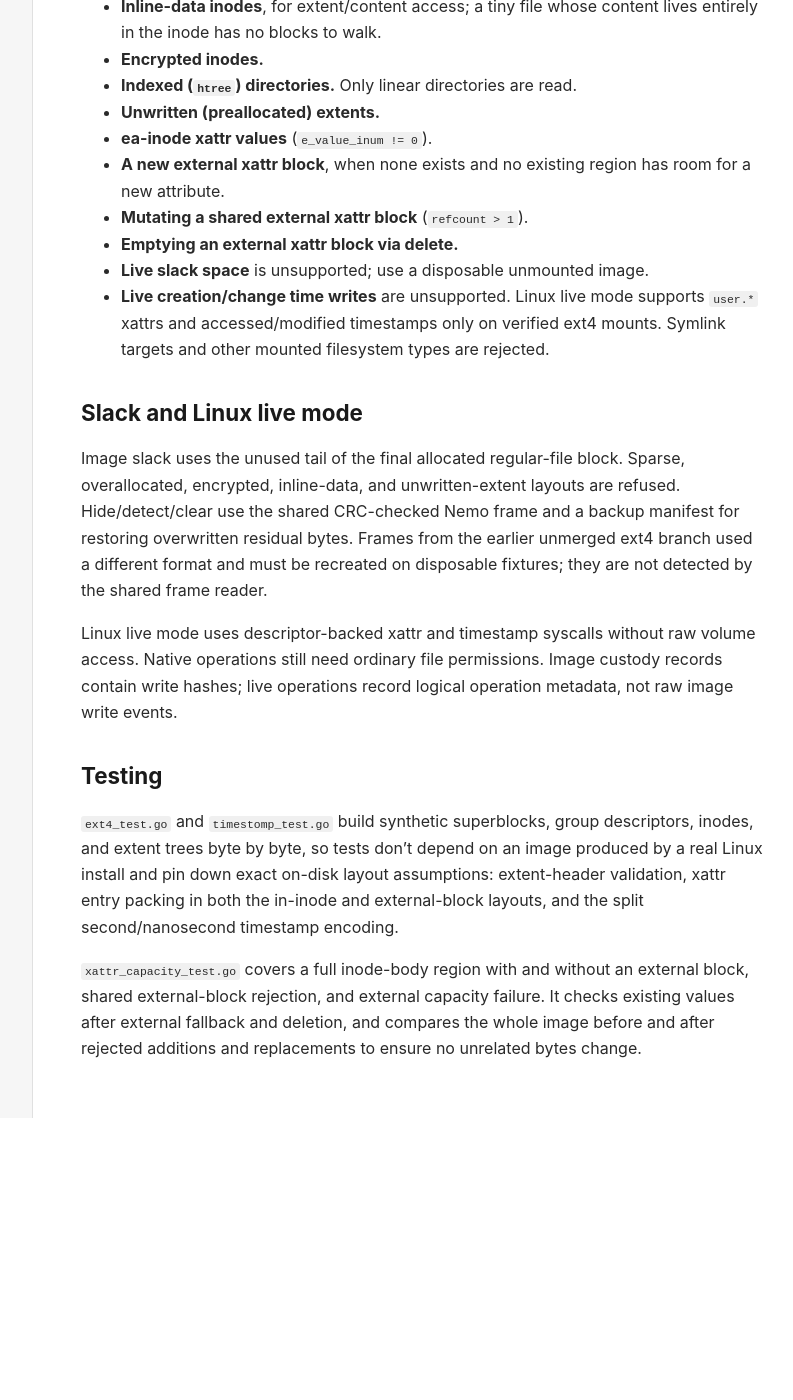
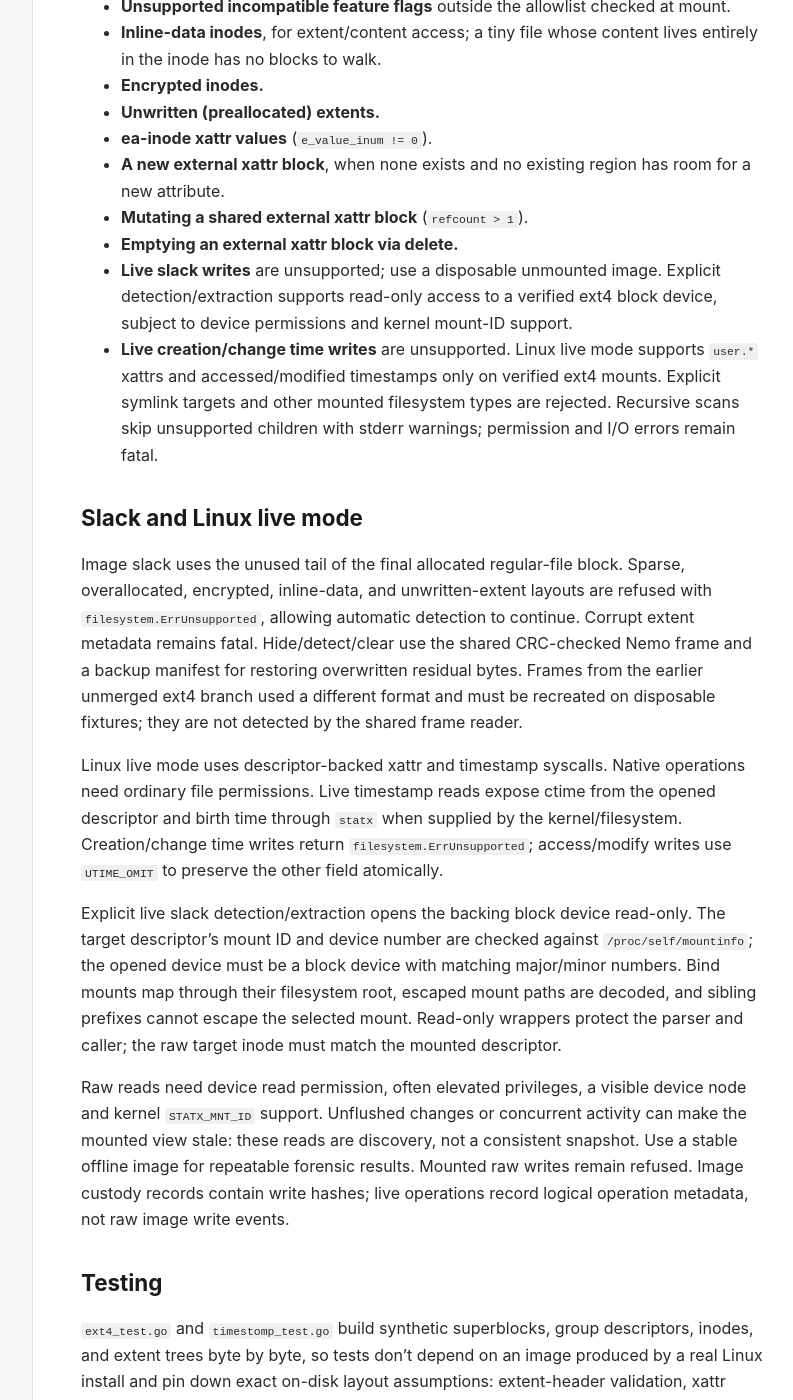
Before and after one commit to sahithyandev/nemo, a Jekyll site: the page built from docs/file-systems/ext4.md, in a window 1280 px wide and 1400 px high, scrolled down 3700 px. Shown: the whole window, without its empty margins (207-1000 px from the left). Built offline with Jekyll 4.4.1, drawn with Linux system fonts in a browser that asks for light colours; before the commit the page ends 4818 px from its top, so only the background shows below that; some of the changed text lies outside the part shown.

Commit message:
docs(linux): record parity capabilities and verified acceptance

```diff
--- a/docs/file-systems/ext4.md
+++ b/docs/file-systems/ext4.md
@@ -80,12 +80,12 @@
 a cyclic or duplicated child pointer can't loop the walk forever. The
 resulting blocks are sorted by logical number and checked for overlap.
 
-Directory traversal (`Children` in `ext4.go`) requires a non-indexed
-directory (`inodeFlagIndex` clear); an indexed (`htree`) directory is
-refused rather than parsed as if it were linear. For a plain directory it
-walks the inode's extent-mapped blocks as a flat, logically-contiguous
-sequence (a hole at any logical block number is an error) and parses each
-block's linear directory-record list.
+Directory traversal (`Children` in `ext4.go`) reads linear and extent-backed
+HTree directories. Indexed traversal follows validated root/index pointers,
+checks count/limit fields, block bounds, hash ordering and unique references,
+then parses only leaf blocks as directory records. Holes, unreferenced blocks
+and duplicate names are rejected. Hash versions 0–5 and up to two index levels
+are supported; incompatible feature flags remain subject to the mount allowlist.
 
 ## Extended attributes (`xattr.go`)
 
@@ -171,29 +171,51 @@
 - **Inline-data inodes**, for extent/content access; a tiny file whose
   content lives entirely in the inode has no blocks to walk.
 - **Encrypted inodes.**
-- **Indexed (`htree`) directories.** Only linear directories are read.
 - **Unwritten (preallocated) extents.**
 - **ea-inode xattr values** (`e_value_inum != 0`).
 - **A new external xattr block**, when none exists and no existing region
   has room for a new attribute.
 - **Mutating a shared external xattr block** (`refcount > 1`).
 - **Emptying an external xattr block via delete.**
-- **Live slack space** is unsupported; use a disposable unmounted image.
+- **Live slack writes** are unsupported; use a disposable unmounted image.
+  Explicit detection/extraction supports read-only access to a verified ext4
+  block device, subject to device permissions and kernel mount-ID support.
 - **Live creation/change time writes** are unsupported. Linux live mode supports
   `user.*` xattrs and accessed/modified timestamps only on verified ext4 mounts.
-  Symlink targets and other mounted filesystem types are rejected.
+  Explicit symlink targets and other mounted filesystem types are rejected.
+  Recursive scans skip unsupported children with stderr warnings; permission
+  and I/O errors remain fatal.
 
 ## Slack and Linux live mode
 
 Image slack uses the unused tail of the final allocated regular-file block.
 Sparse, overallocated, encrypted, inline-data, and unwritten-extent layouts are
-refused. Hide/detect/clear use the shared CRC-checked Nemo frame and a backup
+refused with `filesystem.ErrUnsupported`, allowing automatic detection to
+continue. Corrupt extent metadata remains fatal. Hide/detect/clear use the shared
+CRC-checked Nemo frame and a backup
 manifest for restoring overwritten residual bytes. Frames from the earlier
 unmerged ext4 branch used a different format and must be recreated on disposable
 fixtures; they are not detected by the shared frame reader.
 
-Linux live mode uses descriptor-backed xattr and timestamp syscalls without raw
-volume access. Native operations still need ordinary file permissions. Image
+Linux live mode uses descriptor-backed xattr and timestamp syscalls. Native
+operations need ordinary file permissions. Live timestamp reads expose ctime
+from the opened descriptor and birth time through `statx` when supplied by the
+kernel/filesystem. Creation/change time writes return `filesystem.ErrUnsupported`;
+access/modify writes use `UTIME_OMIT` to preserve the other field atomically.
+
+Explicit live slack detection/extraction opens the backing block device read-only.
+The target descriptor's mount ID and device number are checked against
+`/proc/self/mountinfo`; the opened device must be a block device with matching
+major/minor numbers. Bind mounts map through their filesystem root, escaped
+mount paths are decoded, and sibling prefixes cannot escape the selected mount.
+Read-only wrappers protect the parser and caller; the raw target inode must match
+the mounted descriptor.
+
+Raw reads need device read permission, often elevated privileges, a visible device
+node and kernel `STATX_MNT_ID` support. Unflushed changes or concurrent activity
+can make the mounted view stale: these reads are discovery, not a consistent
+snapshot. Use a stable offline image for repeatable forensic results. Mounted
+raw writes remain refused. Image
 custody records contain write hashes; live operations record logical operation
 metadata, not raw image write events.
 
@@ -211,3 +233,13 @@
 failure. It checks existing values after external fallback and deletion,
 and compares the whole image before and after rejected additions and
 replacements to ensure no unrelated bytes change.
+
+`indexed_test.go` generates disposable 1 KiB and 4 KiB ext4 images with
+`mke2fs`, `debugfs` and `e2fsck -D`, and enumerates 700 indexed files with metadata
+checksums enabled. Synthetic cases cover index levels and malformed metadata.
+The e2fsprogs cases skip when those tools are unavailable.
+
+`python3 scripts/linux-acceptance.py --work-parent <ext4-directory> --require-live`
+requires native xattr/timestamp/extraction and skipped-child checks in addition
+to image round trips. The dedicated Linux CI job uses this mode so missing native
+coverage fails instead of silently skipping.
```
Also changed, not shown: docs/architecture/linux-parity.md (added, +105 -0 lines), docs/architecture/live-mode.md (+2 -1 lines), docs/architecture/technique.md (+3 -3 lines), docs/cli/clear.md (+6 -1 lines), docs/cli/features.md (+14 -0 lines), docs/techniques/slack-space.md (+24 -11 lines).
